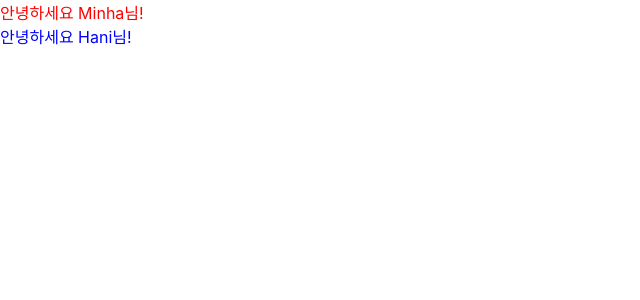
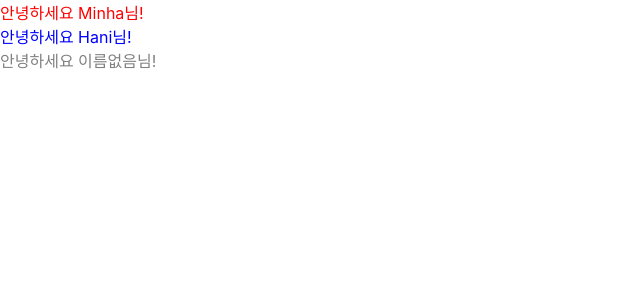
Before and after one commit to moral-life/begin-react, a React (Create React App) app: page / in a window 1280 px wide. Shown: the top 300 px of the page, without its empty margins (0-640 px from the left). Built offline with nearby package versions, Linux system fonts and the light colour scheme.

Commit message:
add defaultProps
#props 대신에 비구조화 할당 이용 가능
ex) props -> { name, color }
중괄호 포함
(함수이름).defaultProps = {
    (attribute이름) : '(값)'
}

```diff
--- a/src/App.js
+++ b/src/App.js
@@ -7,6 +7,7 @@ function App() {
     <div className="App">
       <Hello name ="Minha" color = "red"/>
       <Hello name ="Hani" color = "blue"/>
+      <Hello />
     </div>
   );
 }
--- a/src/Hello.js
+++ b/src/Hello.js
@@ -1,11 +1,15 @@
 import React from 'react';
 import styled from "styled-components";
 
-function Hello(props){
-    console.log(props)
-    return (<div style={{color : props.color}}>
-        안녕하세요 {props.name}님!
+function Hello({name, color}){
+    //console.log(props)
+    return (<div style={{color: color}}>
+        안녕하세요 {name}님!
     </div>);
+}
+Hello.defaultProps = {
+    name: '이름없음',
+    color: "grey"
 }
 
 export default Hello;
```
